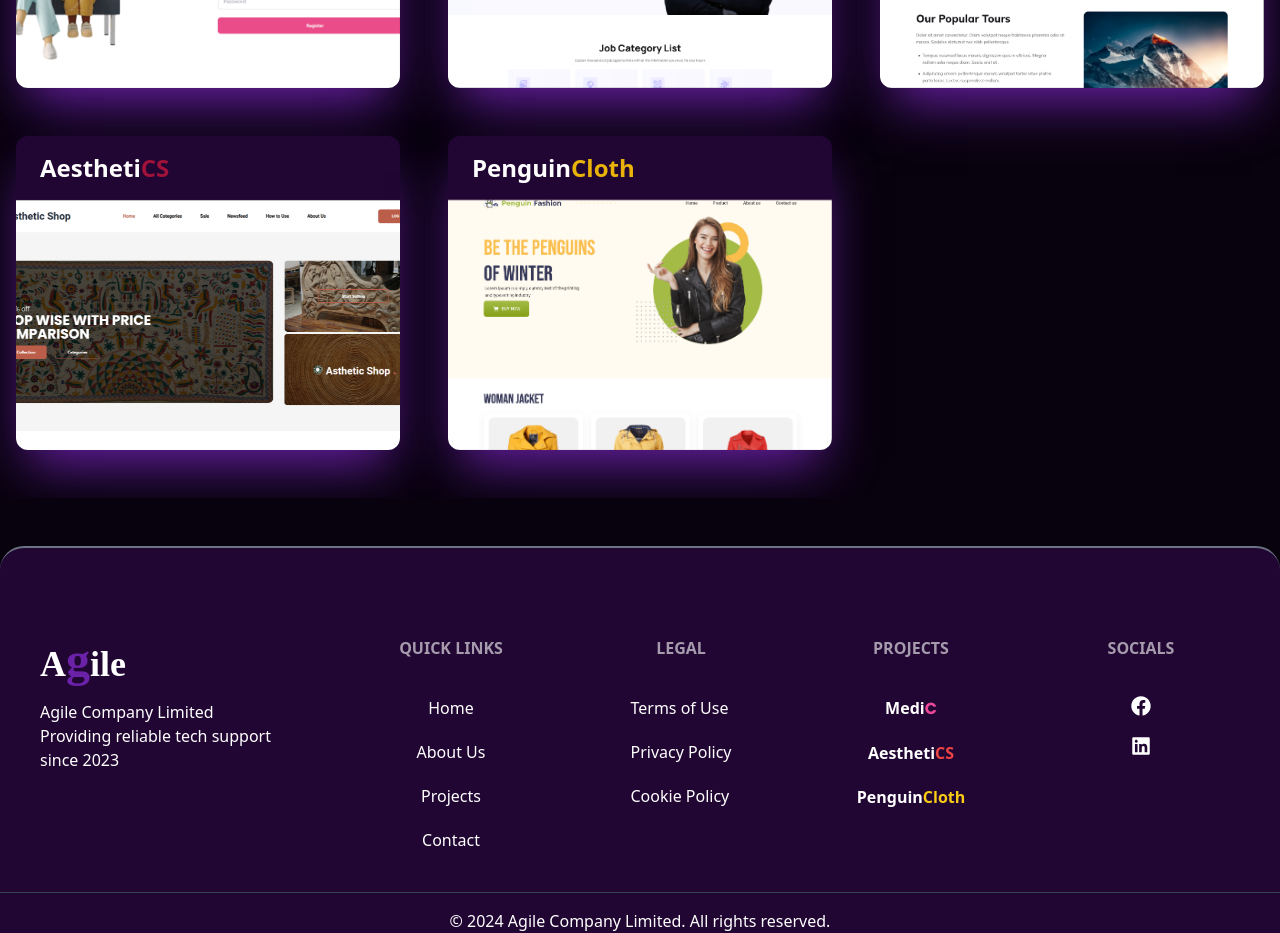
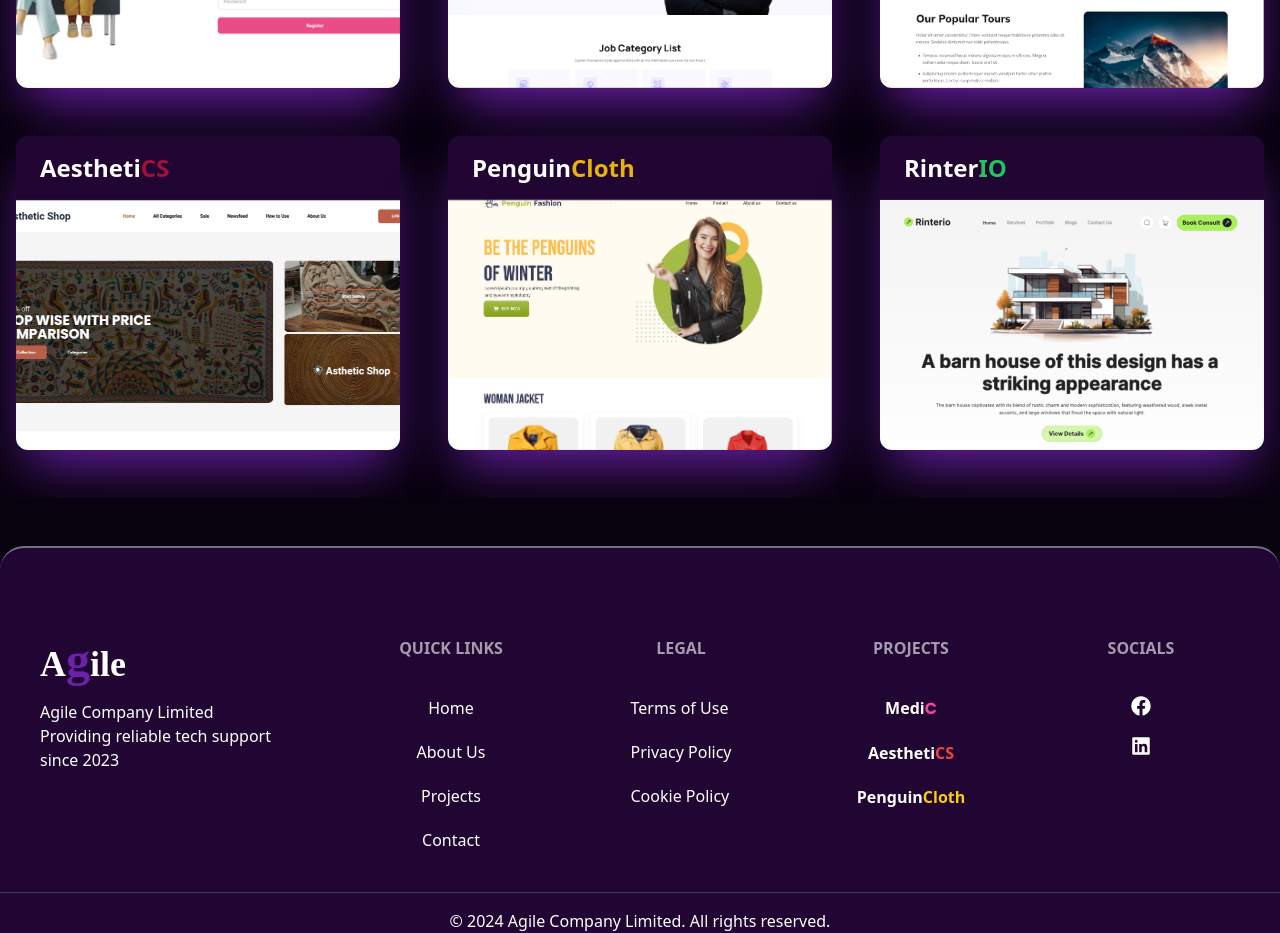
Before and after one commit to Md-Sifat-code/Agile, a React (Vite) app: page /projects in a window 1280 px wide. Shown: the part 940-1873 px from the top of the page. Built offline with nearby package versions, Linux system fonts and the light colour scheme; a web font is replaced by a local one.

Commit message:
added 1 project

```diff
--- a/src/Pages/About.jsx
+++ b/src/Pages/About.jsx
@@ -57,7 +57,7 @@ export default function About() {
             <div className="flex gap-4 flex-col justify-center items-center mt-6">
               <p className="text-white text-sm md:text-base">Projects</p>
               <h1 className="text-white text-4xl font-bold">
-                <CountUp end={5} duration={5} /> {/* Projects count */}
+                <CountUp end={6} duration={5} /> {/* Projects count */}
               </h1>
             </div>
             <div className="flex flex-col gap-4 justify-center items-center mt-6">
--- a/src/Pages/Projects.jsx
+++ b/src/Pages/Projects.jsx
@@ -7,7 +7,7 @@ import project_2 from "/project-2.png";
 import project_3 from "/project-3.png";
 import project_4 from "/project-4.png";
 import project_5 from "/project-5.png";
-
+import project_6 from "/project-6.png";
 export default function Projects() {
   return (
     <section className="h-auto bg-[#08020e] mb-12 text-white overflow-hidden">
@@ -236,6 +236,40 @@ export default function Projects() {
                   </div>
                 </figure>
               </div>
+              {/* Card 6 */}
+              <div className="bg-[#210633]  shadow-purple-800 shadow-2xl hover:shadow-2xl transition-all duration-300 rounded-xl overflow-hidden mb-12">
+                <div className="flex flex-row items-center px-6 py-4">
+                  <h2 className="font-bold text-lg lg:text-2xl flex-1">
+                    Rinter<span className="text-green-500">IO</span>
+                  </h2>
+                </div>
+                <figure className="relative">
+                  <img
+                    src={project_6}
+                    alt="Project"
+                    className="w-full h-[250px] object-cover"
+                  />
+                  <div className="absolute inset-0 bg-black bg-opacity-60 flex items-center justify-center opacity-0 hover:opacity-100 transition-opacity duration-300 text-center">
+                    <div className="text-white p-6">
+                      <h3 className="text-lg font-semibold">Timeline</h3>
+                      <p className="text-sm text-gray-400">5 months</p>
+                      <p className="text-sm text-gray-400 mt-2">
+                        Custom Web application Development for Rental Services
+                      </p>
+                      <p className="mt-4 text-sm">
+                        A rental platform helping users rent flats effortlessly
+                        for short periods.
+                      </p>
+                      <Link
+                        to={"/"}
+                        className="mt-6 inline-block text-white bg-green-500 px-6 py-2 rounded-md font-semibold hover:bg-green-600 transition-all"
+                      >
+                        Contact Us
+                      </Link>
+                    </div>
+                  </div>
+                </figure>
+              </div>
             </div>
           </div>
         </div>
```
